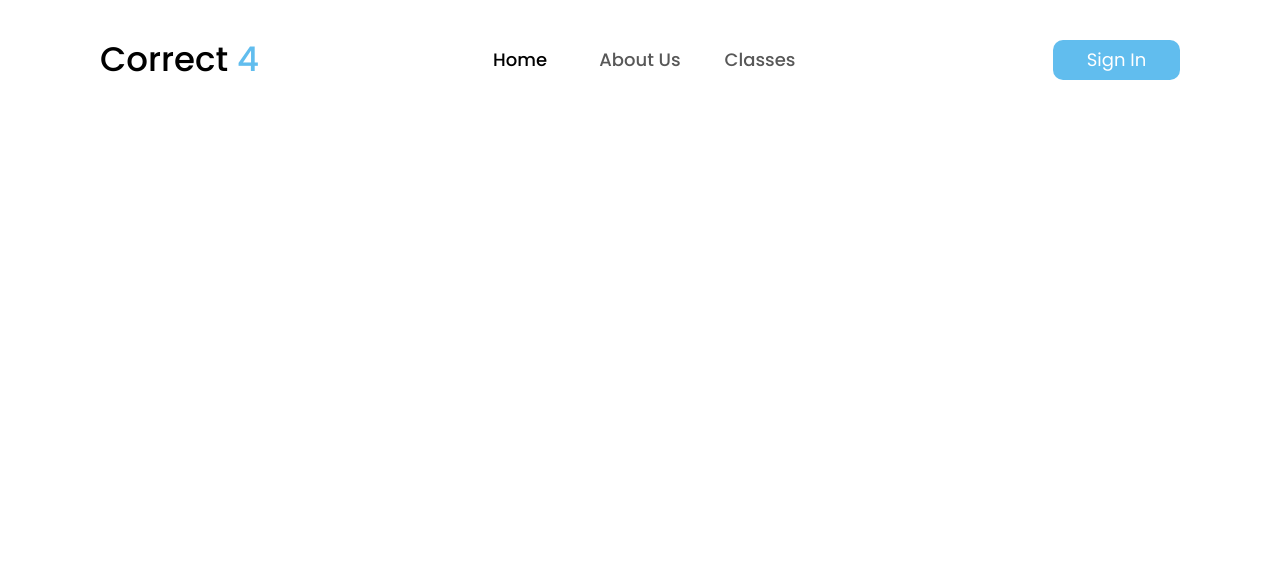
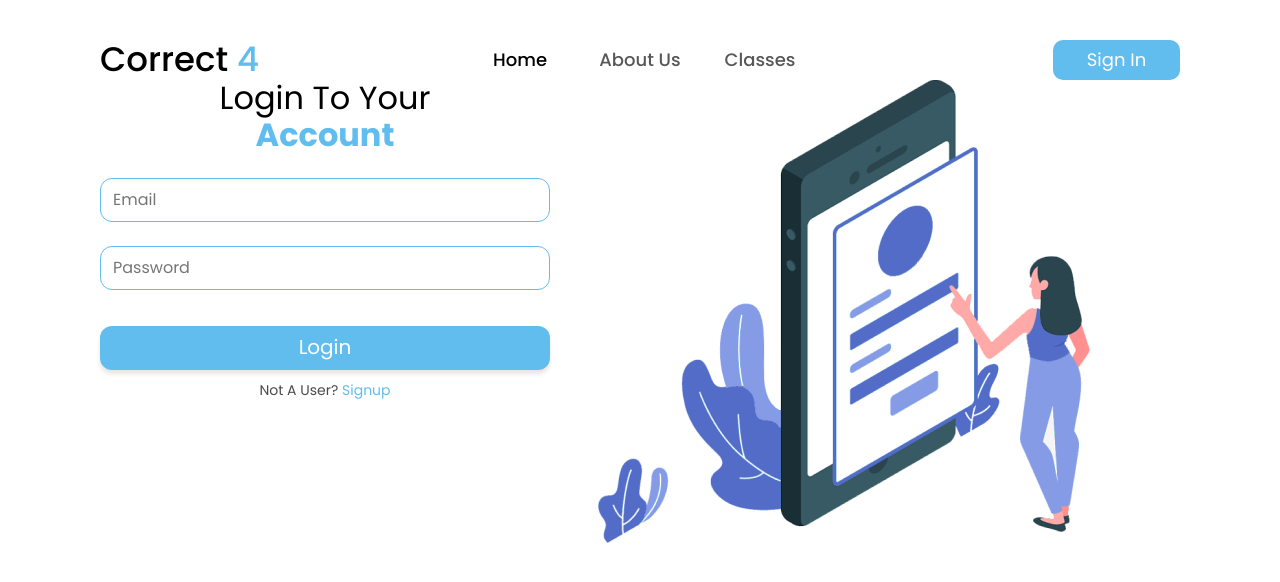
Before and after one commit to El-bana/correct4, a React (Create React App) app: page /login in a window 1280 px wide. Shown: the top 582 px of the page. Built offline with nearby package versions, Linux system fonts and the light colour scheme.

Commit message:
added login form but missing some styles

```diff
--- a/package.json
+++ b/package.json
@@ -7,12 +7,14 @@
     "@testing-library/jest-dom": "^5.16.5",
     "@testing-library/react": "^13.4.0",
     "@testing-library/user-event": "^14.4.3",
+    "formik": "^2.2.9",
     "react": "^18.2.0",
     "react-dom": "^18.2.0",
     "react-redux": "^8.0.5",
     "react-router-dom": "^6.4.3",
     "react-scripts": "5.0.1",
-    "web-vitals": "^2.1.4"
+    "web-vitals": "^2.1.4",
+    "yup": "^0.32.11"
   },
   "scripts": {
     "start": "react-scripts start",
--- a/src/App.css
+++ b/src/App.css
@@ -0,0 +1,47 @@
+.main-grid {
+  margin: 0 100px;
+}
+
+.main-input {
+  width: 100%;
+  height: 44px;
+  border: 1px solid #61bdee;
+  border-radius: 12px;
+  padding: 0 12px;
+  margin-bottom: 24px;
+}
+
+.form-button {
+  width: 100%;
+  height: 44px;
+  background-color: #61bdee;
+  border: none;
+  color: white;
+  font-size: 20px;
+  text-align: center;
+  margin: 12px 0;
+  box-shadow: 0px 4px 4px rgba(0, 0, 0, 0.1);
+  border-radius: 12px;
+}
+
+.form-validation {
+  color: #d72700;
+  margin-top: -24px;
+  margin-bottom: 6px;
+  font-size: 12px;
+}
+
+.form-image {
+  margin-left: auto;
+}
+
+.form-link {
+  color: #494949;
+  font-size: 14px;
+  font-weight: 400;
+  text-align: center;
+}
+
+.form-link span {
+  color: #61bdee;
+}
--- a/src/App.js
+++ b/src/App.js
@@ -4,6 +4,7 @@ import { Route, Routes } from 'react-router-dom';
 import Navbar from './components/nav/Navbar';
 import Home from './pages/Home/Home';
 import About from './pages/About/About';
+import Login from './pages/Login/Login';
 
 function App() {
   return (
@@ -12,6 +13,7 @@ function App() {
       <Routes>
         <Route path='/' element={<Home />} />
         <Route path='/about-us' element={<About />} />
+        <Route path='/login' element={<Login />} />
       </Routes>
     </div>
   );
--- /dev/null
+++ b/src/components/grid/GridContainer.jsx
@@ -0,0 +1,18 @@
+import React from 'react'
+
+const GridContainer = ({ children, styles, className }) => {
+  return (
+    <div style={{
+      display: 'grid',
+      gridAutoFlow: 'column',
+      gridAutoColumns: 'minmax(0, 1fr)',
+      gridTemplateColumns: 'repeat(12, minmax(0, 1fr))',
+      ...styles
+    }}
+      className={className}>
+      {children}
+    </div>
+  )
+}
+
+export default GridContainer
--- /dev/null
+++ b/src/components/grid/GridItem.jsx
@@ -0,0 +1,14 @@
+
+const GridItem = ({ children, gridSize, className }) => {
+  return (
+    <div style={{
+      gridColumn: `span ${gridSize}`
+    }}
+      className={className}
+    >
+      {children}
+    </div>
+  )
+}
+
+export default GridItem
--- a/src/index.css
+++ b/src/index.css
@@ -5,6 +5,7 @@
 * {
   margin: 0;
   padding: 0;
+  box-sizing: border-box;
 }
 
 a {
--- /dev/null
+++ b/src/pages/Login/Login.jsx
@@ -0,0 +1,55 @@
+import GridContainer from '../../components/grid/GridContainer'
+import GridItem from '../../components/grid/GridItem'
+import styles from './Login.module.css'
+import * as Yup from 'yup';
+import { Formik, Form, Field } from 'formik';
+import loginImage from '../../assets/images/login.png'
+
+const Login = () => {
+  const LoginSchema = Yup.object().shape({
+    email: Yup.string().email('Invalid email').required('Required'),
+    password: Yup
+      .string()
+      .required('Please Enter your password')
+      .min(8, 'Password is too short - should be 8 chars minimum.')
+  });
+
+  return (
+    <GridContainer className='main-grid'>
+      <GridItem gridSize={5} className='login-left'>
+        <h2 className={styles.main_paragraph}>Login To Your <br /> <span>Account</span></h2>
+        <Formik
+          initialValues={{
+            email: '',
+            password: '',
+          }}
+          validationSchema={LoginSchema}
+          onSubmit={values => {
+            // same shape as initial values
+            console.log(values);
+          }}
+          validateOnChange={false}
+          validateOnBlur={false}
+        >
+          {({ errors, touched }) => (
+            <Form className={styles.login_form}>
+              <Field name="email" type='email' placeholder='Email' className='main-input' />
+              {errors.email && touched.email ? (
+                <div className='form-validation'>{errors.email}</div>
+              ) : null}
+              <Field name="password" type="password" placeholder='Password' className='main-input' />
+              {errors.password && touched.password ? <div className='form-validation'>{errors.password}</div> : null}
+              <button type="submit" className='form-button'>Login</button>
+            </Form>
+          )}
+        </Formik>
+        <p className='form-link'>Not A User? <span>Signup</span></p>
+      </GridItem>
+      <GridItem gridSize={6} className='form-image'>
+        <img src={loginImage} alt='' />
+      </GridItem>
+    </GridContainer>
+  )
+}
+
+export default Login
--- /dev/null
+++ b/src/pages/Login/Login.module.css
@@ -0,0 +1,15 @@
+.main_paragraph {
+  font-size: 32px;
+  font-weight: 400;
+  color: black;
+  text-align: center;
+}
+
+.main_paragraph span {
+  color: #61bdee;
+  font-weight: 600;
+}
+
+.login_form {
+  margin-top: 24px;
+}
```
Also changed, not shown: src/assets/images/login.png (added), 1 other file (tests, documents, lock files or other folders).
